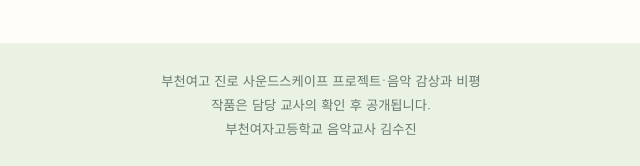
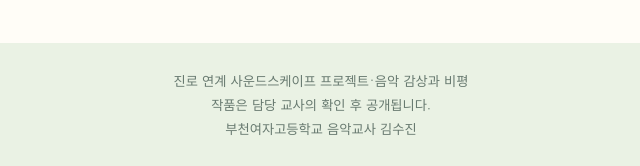
Before and after one commit to SHURING9/26, a plain HTML site: page index.html in a window 1280 px wide. Shown: the part 1507-1673 px from the top of the page, 319-959 px from the left. Drawn offline with Linux system fonts and the light colour scheme.

Commit message:
내용 수정

```diff
--- a/index.html
+++ b/index.html
@@ -89,7 +89,7 @@
   </main>
 
   <footer>
-    <p>부천여고 진로 사운드스케이프 프로젝트·음악 감상과 비평</p>
+    <p>진로 연계 사운드스케이프 프로젝트·음악 감상과 비평</p>
     <p>작품은 담당 교사의 확인 후 공개됩니다.</p>
     <p>부천여자고등학교 음악교사 김수진</p>
   </footer>
```
